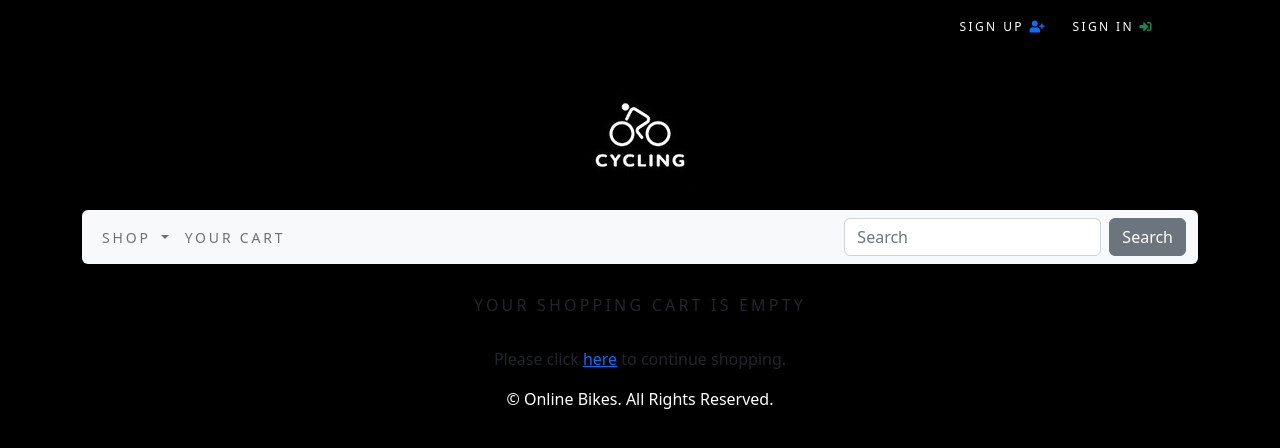
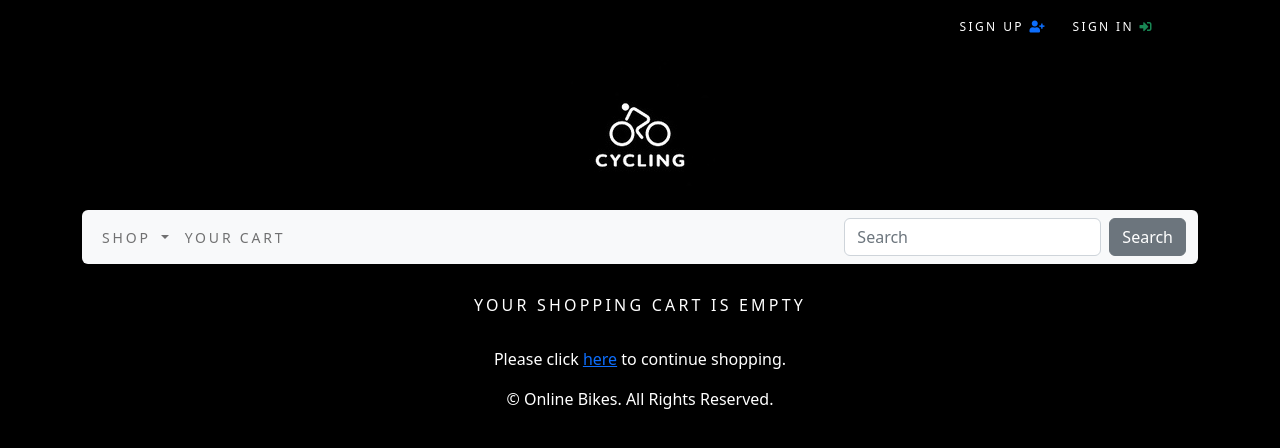
Before and after one commit to Loba3/CA2, a Django app: page /cart/ in a window 1280 px wide. Shown: the top 448 px of the page. Run offline with Django 4.2, Linux system fonts and the light colour scheme; data comes from the database, SQL or seed files in the repository; both versions use the stored data as it was after the commit.

Commit message:
additional website decoration

```diff
--- a/cart/templates/cart.html
+++ b/cart/templates/cart.html
@@ -9,13 +9,13 @@
 {% block content %}
     {% if not cart_items %}
         <div>
-            <div class="text-center">
+            <div class="text-center text-white">
                 <br>
-                <h1 class="text-center my_title">
+                <h1 class="text-center my_title text-white">
                     Your shopping cart is empty
                 </h1>
                 <br>
-                <p class="text-center">
+                <p class="text-center text-white">
                     Please click <a href="{% url 'shop:all_products' %}">here</a> to continue shopping.
                 </p>
             </div>
@@ -24,7 +24,7 @@
         <div>
             <div class="text-center">
                 <br>
-                <h1 class="text-center my_title">
+                <h1 class="text-center my_title text-primary">
                     Your shopping cart
                 </h1>
                 <br>
@@ -41,7 +41,7 @@
                         </tr>
 
                     </thead>
-                    <tbody>
+                    <tbody class="text-white">
                         {% for cart_item in cart_items %}
                             <tr>
                                 <td>
@@ -91,28 +91,28 @@
                     </thead>
                     <tbody>
                         <tr>
-                            <td>
+                            <td class="text-white">
                                 Please review your shopping cart items before proceeding with the order payment.
                             </td>
                         </tr>
 
                         {% if voucher %}
-                        <tr class="subtotal">
-                        <td>Total</td>
+                        <tr class="subtotal text-white">
+                        <td class="text-white">Total</td>
                         <td colspan="4"></td>
-                        <td class="num">€{{ total|floatformat:"2" }}</td>
+                        <td class="num text-white">€{{ total|floatformat:"2" }}</td>
                         </tr>
                         <tr>
-                            <td>
+                            <td class="text-white">
                             "{{ voucher.code }}" voucher
                             ({{ voucher.discount }}% off)
                             </td>
                             <td colspan="4"></td>
-                            <td class="num neg">
+                            <td class="num neg ">
                             - €{{ discount|floatformat:"2" }}
                             </td>
                         </tr>
-                        <tr class="total">
+                        <tr class="total text-white">
                             <td>Total</td>
                             <td colspan="4"></td>
                             <td class="num">
@@ -121,16 +121,16 @@
                         </tr>
                         {% else %}
                                 <tr class="total">
-                                    <td>Total</td>
+                                    <td class="text-white">Total</td>
                                     <td colspan="4"></td>
-                                    <td class="num">
+                                    <td class="num text-white">
                                         €{{ total|floatformat:"2" }}
                                     </td>
                                 </tr>
                                 {% endif %}
                             </tbody>
                         </table>
-                        <p>Apply a voucher:</p>
+                        <p class="text-white">Apply a voucher:</p>
                         <form action="{% url 'vouchers:apply' %}" method="post">
                             {{ voucher_apply_form }}
                             <input type="submit" value="Apply">
--- a/order/templates/thanks.html
+++ b/order/templates/thanks.html
@@ -8,14 +8,14 @@
         <div class="text-center">
             <br>
             <br>
-            <h1 class="text-center my_title">
+            <h1 class="text-center my_title text-white">
                 Thanks for placing your order
             </h1>
             <br>
             <br>
-            <p>Your order number is: <b>{{ customer_order.id }}</b></p>
+            <p class="text-white">Your order number is: <b>{{ customer_order.id }}</b></p>
             <br>
-            <p>
+            <p class="text-white">
                 We have received your order and will begin processing right
                 away. For your records, an email confirmation has been sent to
                 you. It contains details of the items you purchased.
--- a/search_app/templates/search.html
+++ b/search_app/templates/search.html
@@ -8,7 +8,7 @@
 {% endblock %}
 {% block content %}
 <div>
-    <p class="text-center my_search_text">You have searched for: <b>"{{ query }}"</b></p>
+    <p class="text-center my_search_text text-white">You have searched for: <b>"{{ query }}"</b></p>
 </div>
 <div class="container">
     <div class="row mx-auto">
--- a/shop/templates/shop/product.html
+++ b/shop/templates/shop/product.html
@@ -9,7 +9,7 @@
 {% block content %}
 <div class="row my_prod_row_class">
     <div class="mx-auto">
-        <p><a href="{% url 'shop:all_products' %}">Home</a> | <a href="{{product.category.get_url }}">{{product.category}}</a> |
+        <p class="text-white"><a class="text-white" href="{% url 'shop:all_products' %}">Home</a> | <a class="text-white" href="{{product.category.get_url }}">{{product.category}}</a> |
             {{product.name}}</p>
     </div>
     <div class="container">
@@ -17,10 +17,10 @@
         <div class="row">
             <div class="col-12 col-sm-12 col-md-12 col-lg-6 text-center ">
                 <div style="min-width: 18rem;">
-                    <img class="rounded" src="{{product.image.url}}" alt="{{product.name}}">
+                    <img class="rounded border border-primary border-3 bg-white" src="{{product.image.url}}" alt="{{product.name}}">
                 </div>
             </div>
-            <div class="col-12 col-sm-12 col-md-12 col-lg-6 px-4 pt-2 border bg-white rounded">
+            <div class="col-12 col-sm-12 col-md-12 col-lg-6 px-4 pt-2 border border-primary border-3 bg-white rounded">
                 <div>
                     <h1 class="my_prod_title text-danger">{{product.name}}</h1>
                     <p class="text-black">€{{product.price}}</p>
```
Also changed, not shown: static/css/custom.css (+7 -7 lines), db.sqlite3.
